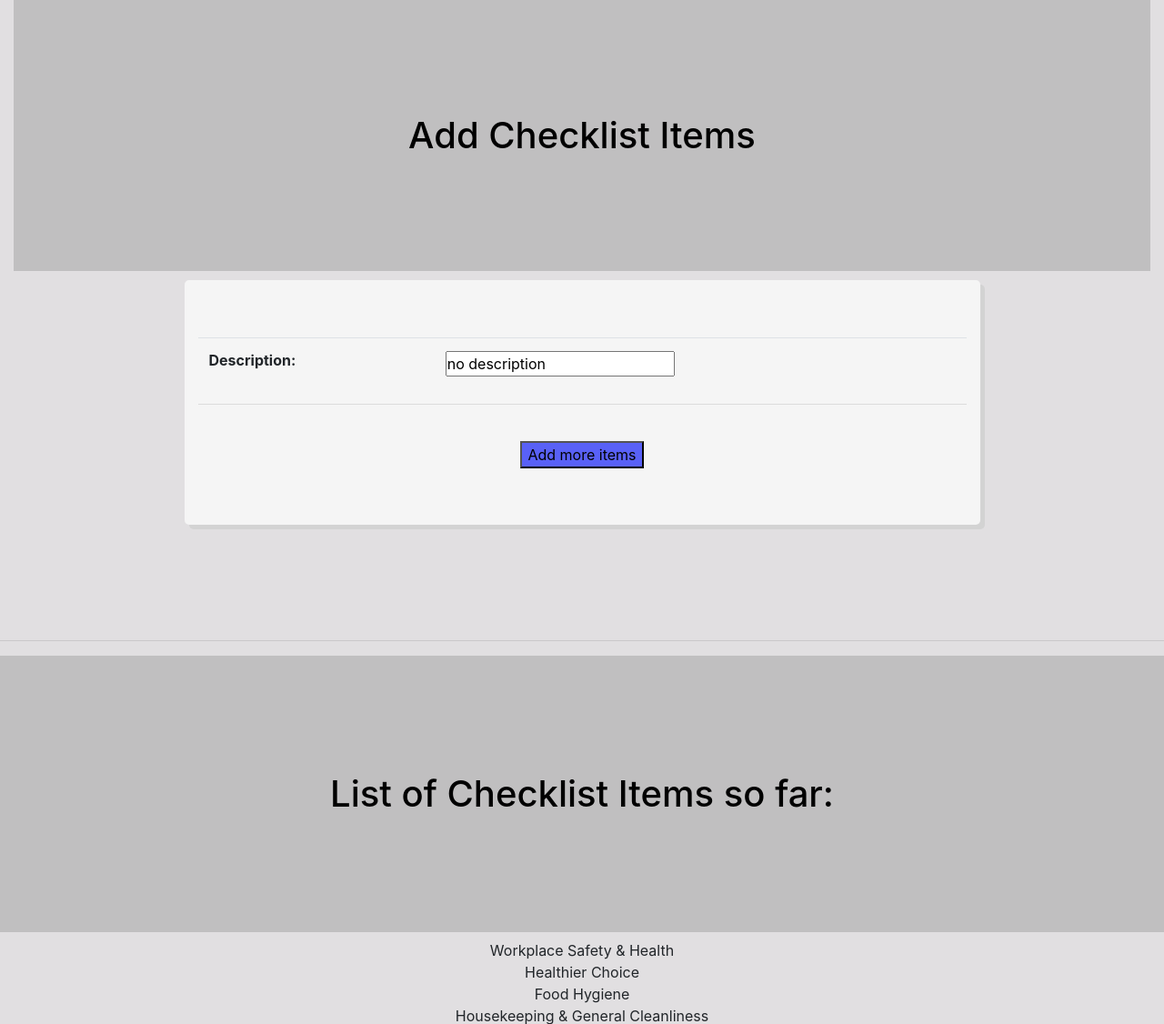
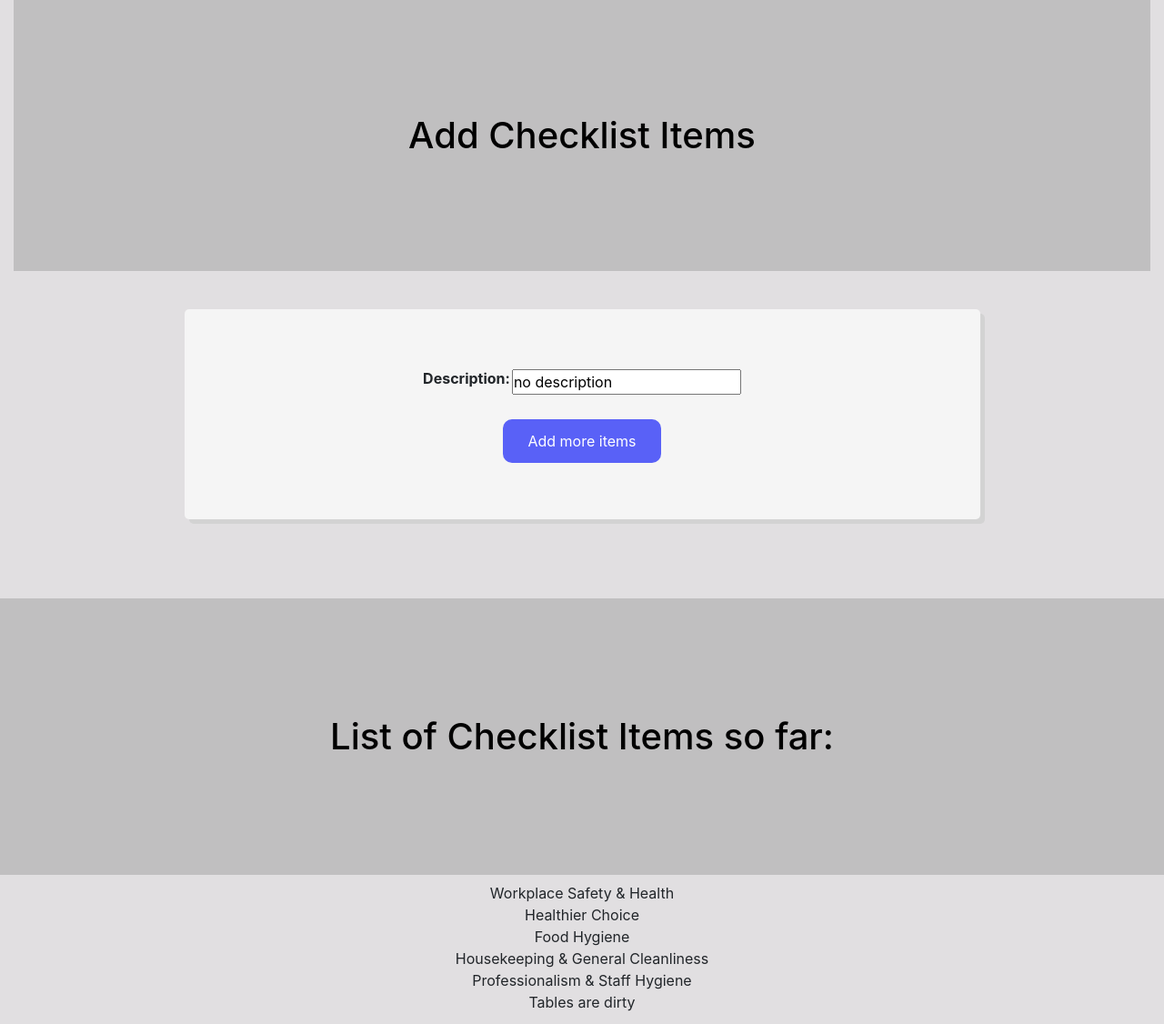
Before and after one commit to pjx98/TecWatch, a Django app: template checklist/templates/add_item.html in a window 1280 px wide. Shown: the top 1126 px of the page at 91% size. Run offline with Django 3.2, Linux system fonts and the light colour scheme; the template is opened without the code that fills it: values that come from a table or form of the project are taken from there, others are empty; data comes from the database, SQL or seed files in the repository; both versions use the stored data as it was after the commit; parts of the project's set-up code (start-up, migrations or seed data) failed here and were passed over; some libraries are stand-ins or nearby versions.

Commit message:
add checklist

```diff
--- a/checklist/static/css/add_item.css
+++ b/checklist/static/css/add_item.css
@@ -13,14 +13,8 @@ h2{
     color:#5961F7;
 }
 
-.table {
-    border:0px;
-}
-
-.table td {
-    padding: 0px;
-    text-align: middle;
-    vertical-align:middle;
+label.description {
+    padding-right: 10px;
 }
 
 
@@ -82,4 +76,14 @@ input {
 
 #additembtn {
     background-color: #5961F7;
+    transition-duration: 0.2s;
+    background-color: #5961F7;
+    border-color: transparent;
+    border-radius: 10px;
+    color: white;
+    padding: 10px 25px;
+    text-align: center;
+    text-decoration: none;
+    display: inline-block;
+    font-size: 16px;
 }
--- a/checklist/templates/add_item.html
+++ b/checklist/templates/add_item.html
@@ -18,21 +18,21 @@
 <center>
     <div class="col-12">
         <h1>Add Checklist Items</h1>
+        <br>
         <form action = "/checklist/additems/" method="POST" id = "itemForm" enctype="multipart/form-data">
             {% csrf_token %}
 
-            <table class="table">
+            <table>
                 {{form}}
 
             </table>
-            <hr>
             <br>
             <button type="submit" name='submit_description' id="additembtn" form="itemForm">Add more items</button>
 
 
         </form>
     </div>
-    <br><br><hr>
+    <br>
 
     <h1>List of Checklist Items so far: <br> </h1>
 
```
Also changed, not shown: db.sqlite3.
